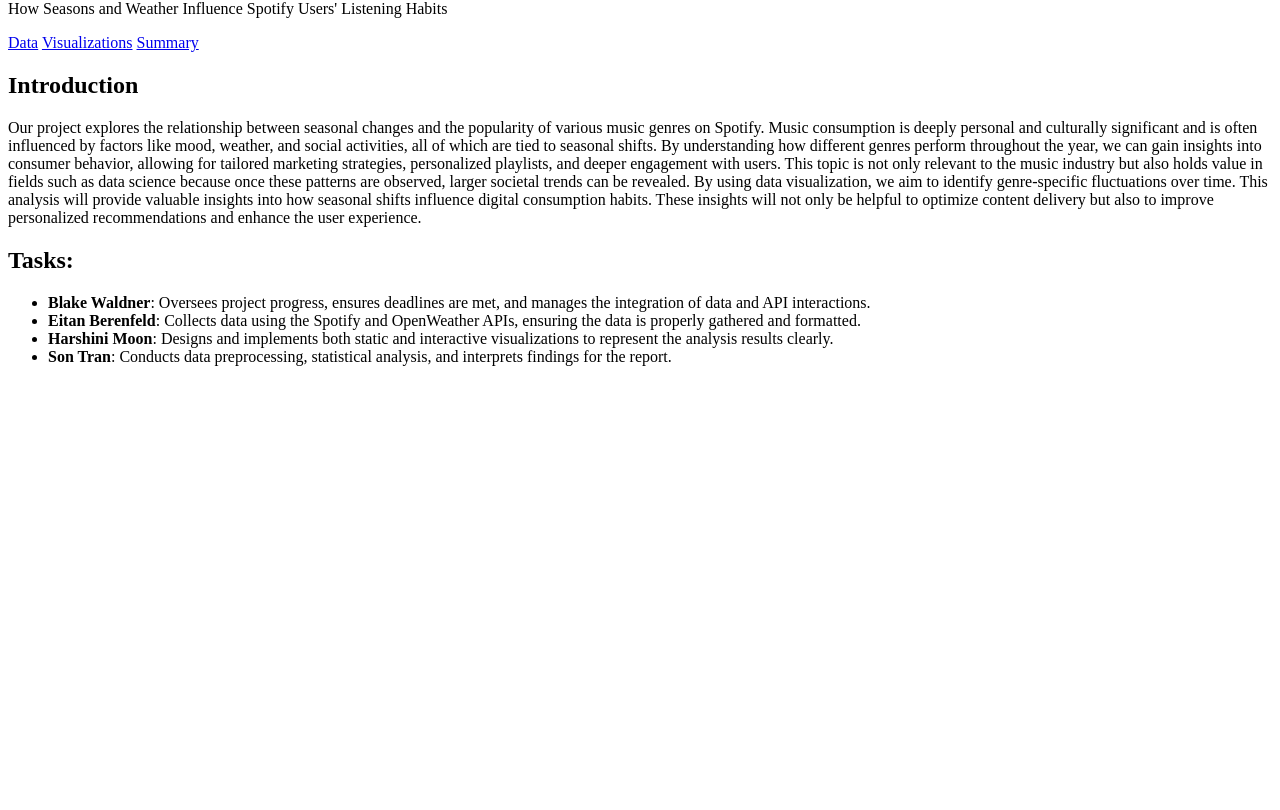
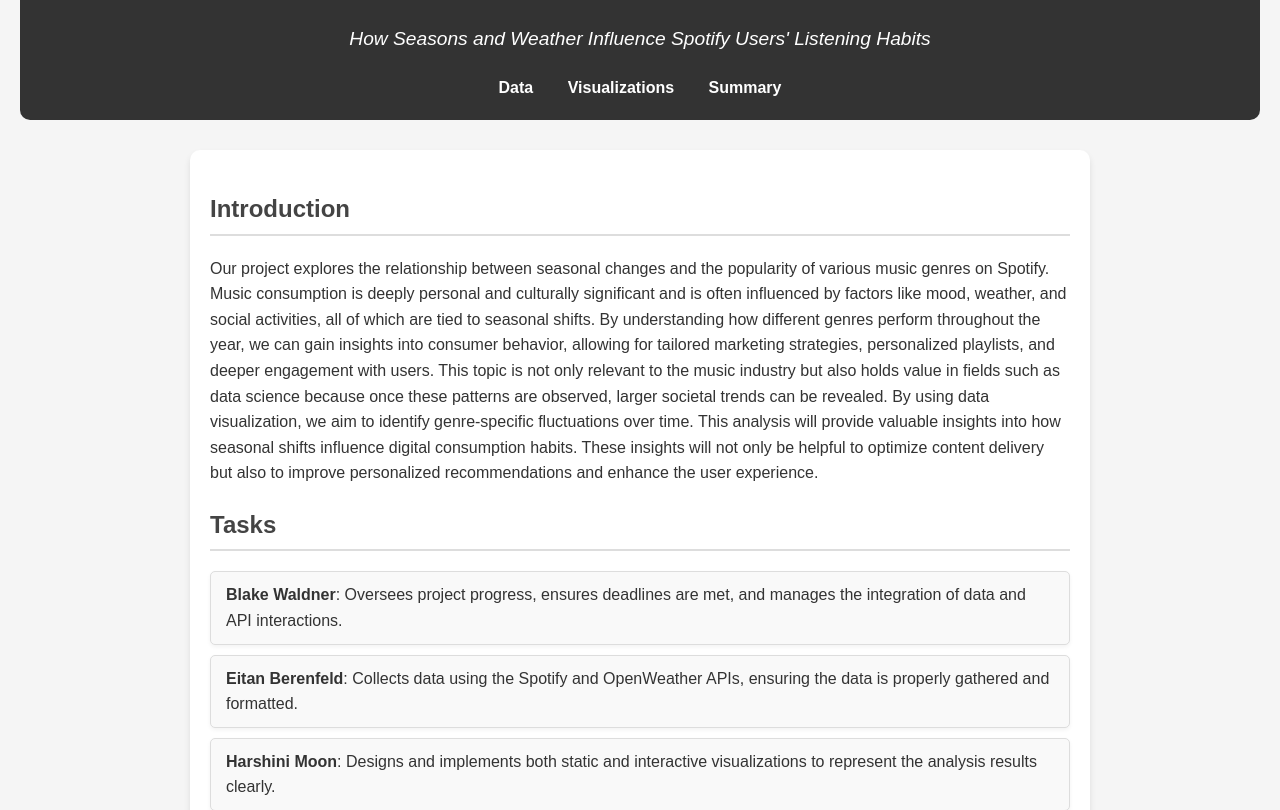
Before and after one commit to hmoon100/ds4200project, a plain HTML site: page index.html in a window 1280 px wide. Shown: the part 80-890 px from the top of the page. Before the commit the page ends 800 px from the top, so only its background shows below. Drawn offline with Linux system fonts and the light colour scheme.

Commit message:
updated formatting

```diff
--- a/index.html
+++ b/index.html
@@ -4,7 +4,106 @@
     <meta charset="UTF-8">
     <meta name="viewport" content="width=device-width, initial-scale=1.0">
     <title>Playlist Patterns</title>
-    <link rel="stylesheet" href="style.css">
+    <style>
+        * {
+            margin: 0;
+            padding: 0;
+            box-sizing: border-box;
+        }
+
+        body {
+            font-family: 'Arial', sans-serif;
+            line-height: 1.6;
+            background-color: #f5f5f5;
+            color: #333;
+            padding: 0 20px;
+        }
+
+        header {
+            background-color: #333;
+            color: #fff;
+            text-align: center;
+            padding: 20px 0;
+            margin-bottom: 30px;
+            border-radius: 10px;
+        }
+
+        header h1 {
+            font-size: 2.5rem;
+            margin-bottom: 10px;
+        }
+
+        header p {
+            font-size: 1.2rem;
+            font-style: italic;
+        }
+
+        nav {
+            margin-top: 10px;
+        }
+
+        nav a {
+            color: #fff;
+            text-decoration: none;
+            margin: 0 15px;
+            font-weight: bold;
+            font-size: 1rem;
+            border-bottom: 2px solid transparent;
+            transition: all 0.3s ease;
+        }
+
+        nav a:hover {
+            border-bottom: 2px solid #f5f5f5;
+        }
+
+        main {
+            max-width: 900px;
+            margin: 0 auto;
+            background-color: #fff;
+            padding: 20px;
+            border-radius: 10px;
+            box-shadow: 0 4px 6px rgba(0, 0, 0, 0.1);
+        }
+
+        h2 {
+            margin-top: 20px;
+            color: #444;
+            border-bottom: 2px solid #ddd;
+            padding-bottom: 5px;
+        }
+
+        p {
+            margin: 20px 0;
+            font-size: 1rem;
+        }
+
+        ul {
+            list-style-type: none;
+            margin: 20px 0;
+            padding-left: 0;
+        }
+
+        ul li {
+            background-color: #f9f9f9;
+            margin-bottom: 10px;
+            padding: 10px 15px;
+            border: 1px solid #ddd;
+            border-radius: 5px;
+            box-shadow: 0 2px 4px rgba(0, 0, 0, 0.05);
+        }
+
+        ul li strong {
+            color: #333;
+        }
+
+        footer {
+            text-align: center;
+            margin-top: 20px;
+            padding: 10px 0;
+            color: #777;
+            font-size: 0.9rem;
+        }
+    </style>
 </head>
 <body>
     <header>
@@ -20,18 +119,19 @@
         <section>
             <h2>Introduction</h2>
             <p>
-                Our project explores the relationship between seasonal changes and the popularity of various music genres on Spotify. Music consumption is
-                deeply personal and culturally significant and is often influenced by factors like mood, weather, and social activities, all of which are
-                tied to seasonal shifts. By understanding how different genres perform throughout the year, we can gain insights into consumer behavior,
-                allowing for tailored marketing strategies, personalized playlists, and deeper engagement with users. This topic is not only relevant to
-                the music industry but also holds value in fields such as data science because once these patterns are observed, larger societal trends
-                can be revealed. By using data visualization, we aim to identify genre-specific fluctuations over time. This analysis will provide valuable
-                insights into how seasonal shifts influence digital consumption habits. These insights will not only be helpful to optimize content delivery
-                but also to improve personalized recommendations and enhance the user experience.
+                Our project explores the relationship between seasonal changes and the popularity of various music genres on Spotify.
+                Music consumption is deeply personal and culturally significant and is often influenced by factors like mood, weather,
+                and social activities, all of which are tied to seasonal shifts. By understanding how different genres perform throughout
+                the year, we can gain insights into consumer behavior, allowing for tailored marketing strategies, personalized playlists,
+                and deeper engagement with users. This topic is not only relevant to the music industry but also holds value in fields such
+                as data science because once these patterns are observed, larger societal trends can be revealed. By using data visualization,
+                we aim to identify genre-specific fluctuations over time. This analysis will provide valuable insights into how seasonal
+                shifts influence digital consumption habits. These insights will not only be helpful to optimize content delivery but also
+                to improve personalized recommendations and enhance the user experience.
             </p>
         </section>
         <section>
-            <h2>Tasks:</h2>
+            <h2>Tasks</h2>
             <ul>
                 <li><strong>Blake Waldner</strong>: Oversees project progress, ensures deadlines are met, and manages the integration of data and API interactions.</li>
                 <li><strong>Eitan Berenfeld</strong>: Collects data using the Spotify and OpenWeather APIs, ensuring the data is properly gathered and formatted.</li>
@@ -40,5 +140,8 @@
             </ul>
         </section>
     </main>
+    <footer>
+        <p>&copy; 2024 Playlist Patterns Project</p>
+    </footer>
 </body>
 </html>
```
